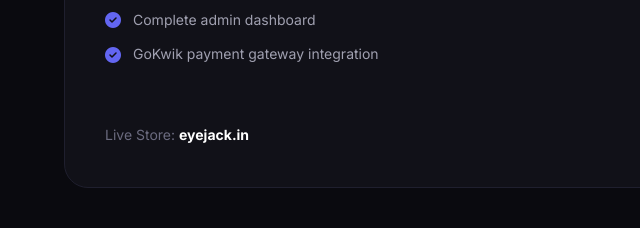
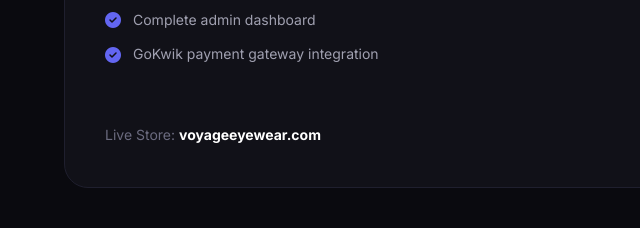
Before and after one commit to dhruvverm/Personal-potfolio, a plain HTML site: page index.html in a window 1280 px wide. Shown: the part 3352-3580 px from the top of the page, 0-640 px from the left. Drawn offline with Linux system fonts and the light colour scheme.

Commit message:
Update Voyage Eyewear link to voyageeyewear.com and make project links clickable

```diff
--- a/index.html
+++ b/index.html
@@ -229,7 +229,7 @@
                         </div>
                     </div>
                     <div class="project-links">
-                        <span class="link-info">Live Store: <strong>eyejack.in</strong></span>
+                        <span class="link-info">Live Store: <a href="https://www.voyageeyewear.com/" target="_blank" rel="noopener noreferrer" class="project-link"><strong>voyageeyewear.com</strong></a></span>
                     </div>
                 </div>
                 <div class="project-image">
@@ -288,7 +288,7 @@
                         </div>
                     </div>
                     <div class="project-links">
-                        <span class="link-info">Live Store: <strong>goeye.in</strong></span>
+                        <span class="link-info">Live Store: <a href="https://goeye.in/" target="_blank" rel="noopener noreferrer" class="project-link"><strong>goeye.in</strong></a></span>
                     </div>
                 </div>
             </div>
--- a/styles.css
+++ b/styles.css
@@ -623,6 +623,21 @@
     color: var(--text-primary);
 }
 
+.project-link {
+    color: var(--text-primary);
+    text-decoration: none;
+    transition: all 0.3s ease;
+    position: relative;
+}
+
+.project-link:hover {
+    color: var(--primary-color);
+}
+
+.project-link strong {
+    transition: color 0.3s ease;
+}
+
 /* Contact Section */
 .contact {
     background: var(--bg-darker);
```
